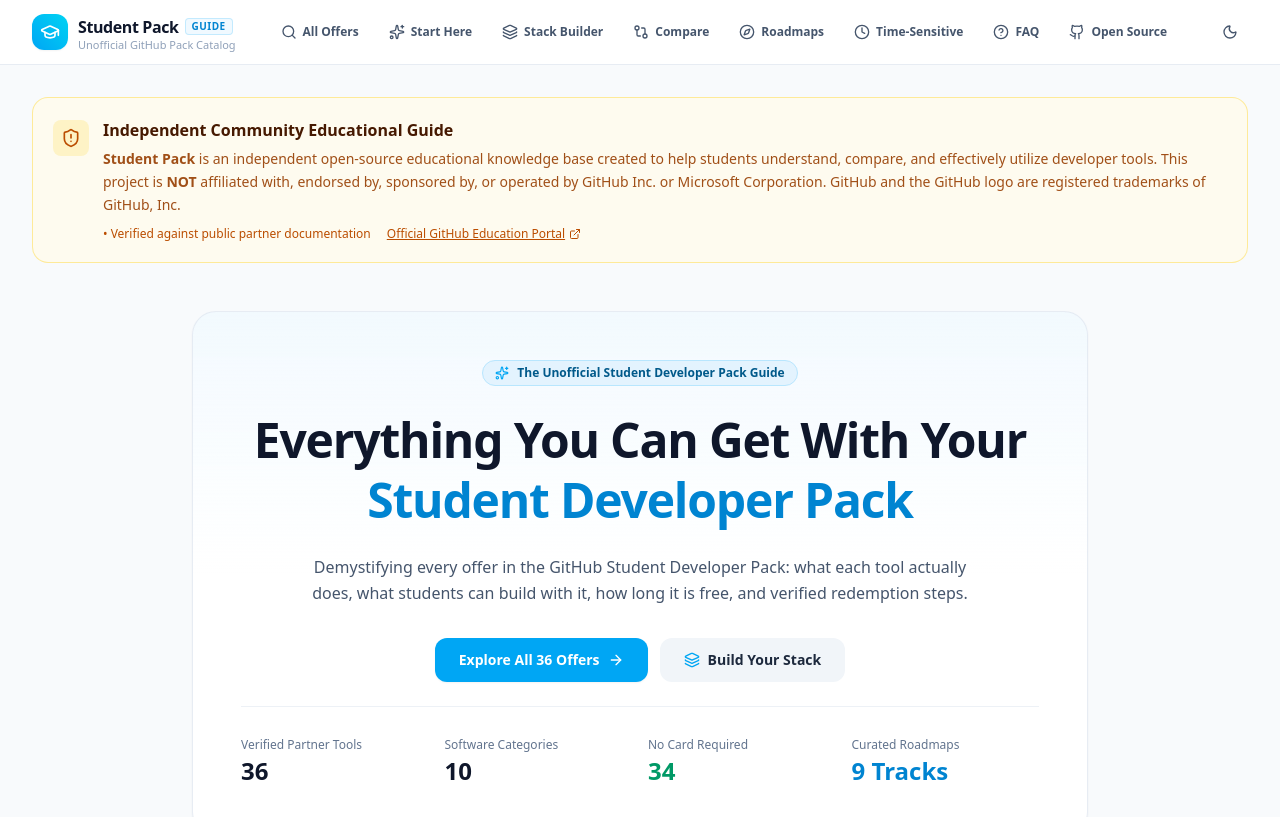
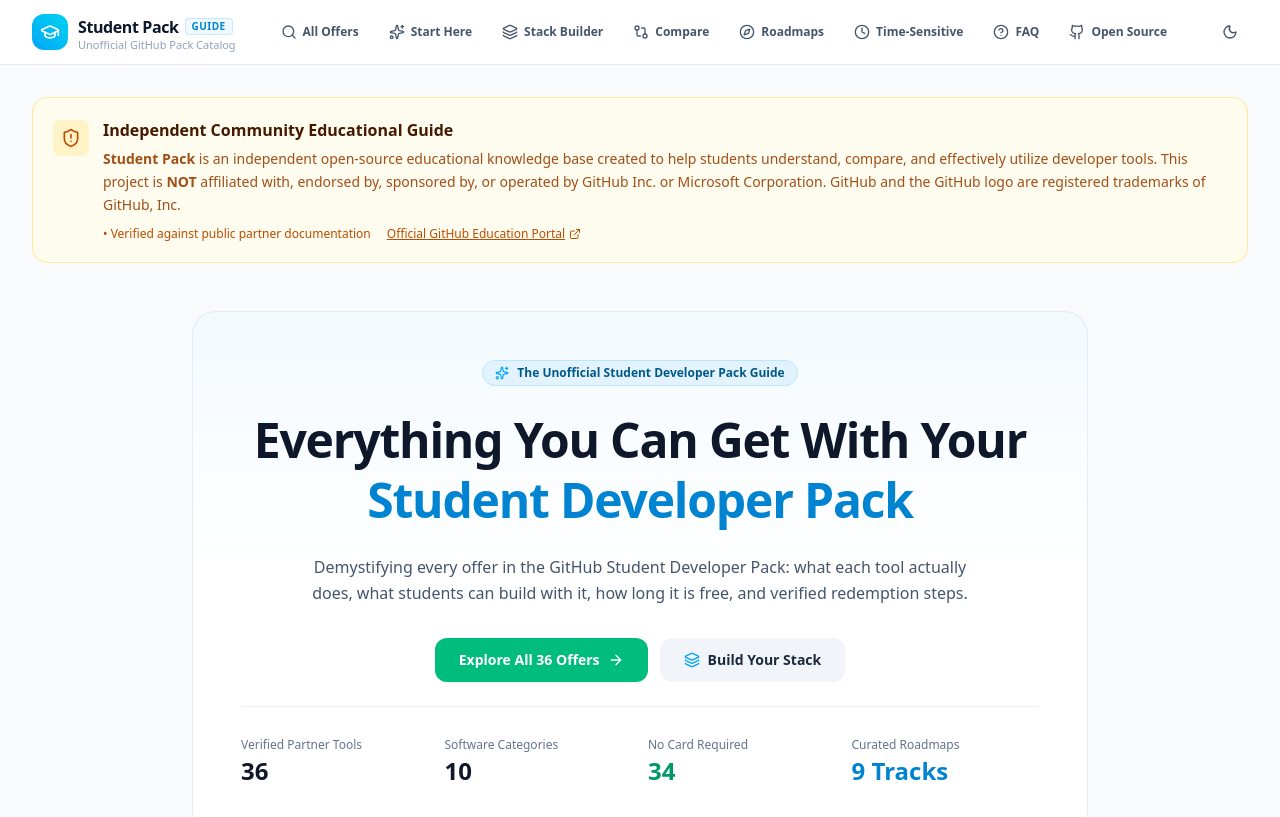
Before and after one commit to kalyan-dasari/Student-Pack, a React (Vite) app: page / in a window 1280 px wide. Shown: the top 817 px of the page. Built offline with nearby package versions, Linux system fonts and the light colour scheme.

Commit message:
feat(ui): update hero button color to emerald
Update the 'Explore All Offers' button in HomeView to use emerald color
shades instead of sky blue to maintain visual consistency with the
updated claim button theme.

```diff
--- a/src/components/views/HomeView.tsx
+++ b/src/components/views/HomeView.tsx
@@ -55,7 +55,7 @@
             type="button"
             id="hero-explore-btn"
             onClick={() => onNavigate('explorer')}
-            className="px-6 py-3 rounded-xl text-sm font-semibold bg-sky-500 hover:bg-sky-400 active:bg-sky-600 text-white shadow-xs transition-all flex items-center justify-center gap-2 min-h-[44px]"
+            className="px-6 py-3 rounded-xl text-sm font-semibold bg-emerald-500 hover:bg-emerald-400 active:bg-emerald-600 text-white shadow-xs transition-all flex items-center justify-center gap-2 min-h-[44px]"
           >
             <span>Explore All {stats.totalOffers} Offers</span>
             <ArrowRight className="w-4 h-4" />
```
